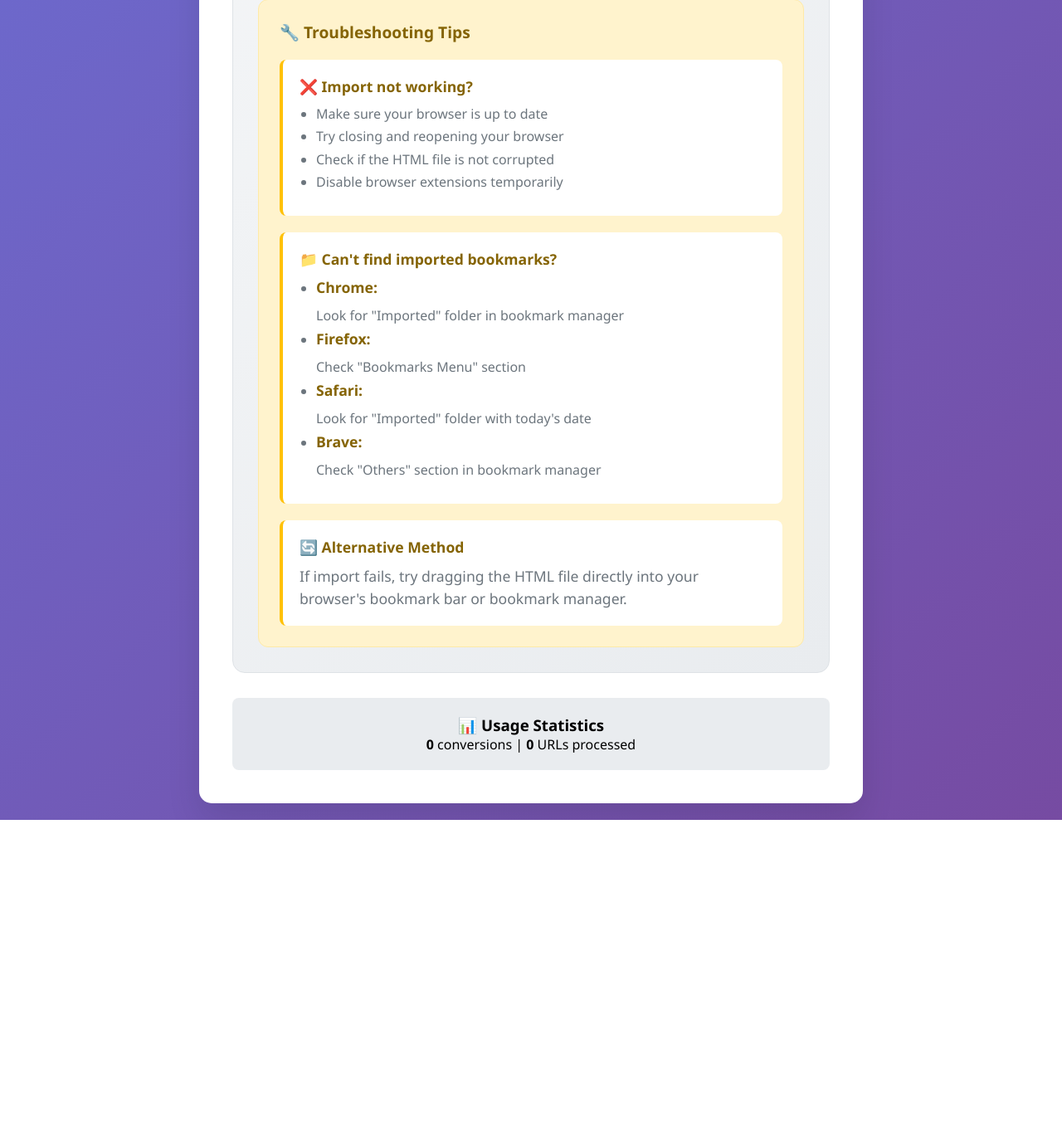
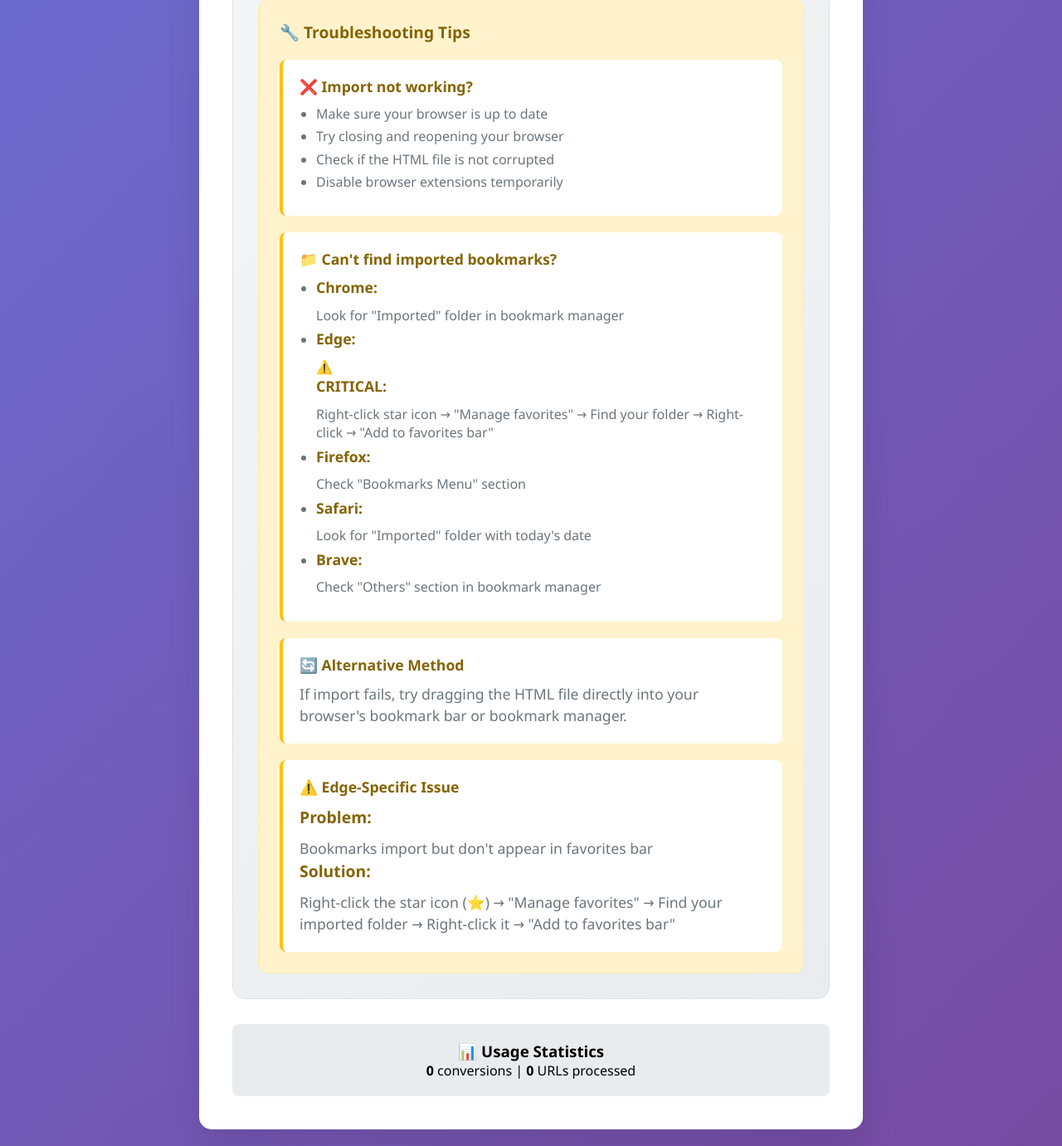
Before and after one commit to harish-govindasamy/bookmark-converter, a Flask app: page / in a window 1280 px wide. Shown: the part 1754-3135 px from the top of the page at 83% size. Before the commit the page ends 2742 px from the top, so only its background shows below. Run offline with Flask 3, Linux system fonts and the light colour scheme; data that the repository does not hold is empty.

Commit message:
Fix Edge bookmark import issue - add step to move bookmarks to favorites bar

```diff
--- a/templates/index.html
+++ b/templates/index.html
@@ -544,6 +544,13 @@
                                     <p>Browse and select your bookmarks.html file, then click "Import"</p>
                                 </div>
                             </div>
+                            <div class="step">
+                                <div class="step-number">6</div>
+                                <div class="step-content">
+                                    <strong>⚠️ IMPORTANT: Move to Favorites Bar</strong>
+                                    <p>Right-click on the star icon (⭐) → "Manage favorites" → Find your imported folder → Right-click it → "Add to favorites bar"</p>
+                                </div>
+                            </div>
                         </div>
                     </div>
 
@@ -694,6 +701,7 @@
                             <strong>📁 Can't find imported bookmarks?</strong>
                             <ul>
                                 <li><strong>Chrome:</strong> Look for "Imported" folder in bookmark manager</li>
+                                <li><strong>Edge:</strong> ⚠️ <strong>CRITICAL:</strong> Right-click star icon → "Manage favorites" → Find your folder → Right-click → "Add to favorites bar"</li>
                                 <li><strong>Firefox:</strong> Check "Bookmarks Menu" section</li>
                                 <li><strong>Safari:</strong> Look for "Imported" folder with today's date</li>
                                 <li><strong>Brave:</strong> Check "Others" section in bookmark manager</li>
@@ -702,6 +710,11 @@
                         <div class="tip">
                             <strong>🔄 Alternative Method</strong>
                             <p>If import fails, try dragging the HTML file directly into your browser's bookmark bar or bookmark manager.</p>
+                        </div>
+                        <div class="tip">
+                            <strong>⚠️ Edge-Specific Issue</strong>
+                            <p><strong>Problem:</strong> Bookmarks import but don't appear in favorites bar<br>
+                            <strong>Solution:</strong> Right-click the star icon (⭐) → "Manage favorites" → Find your imported folder → Right-click it → "Add to favorites bar"</p>
                         </div>
                     </div>
                 </div>
```
